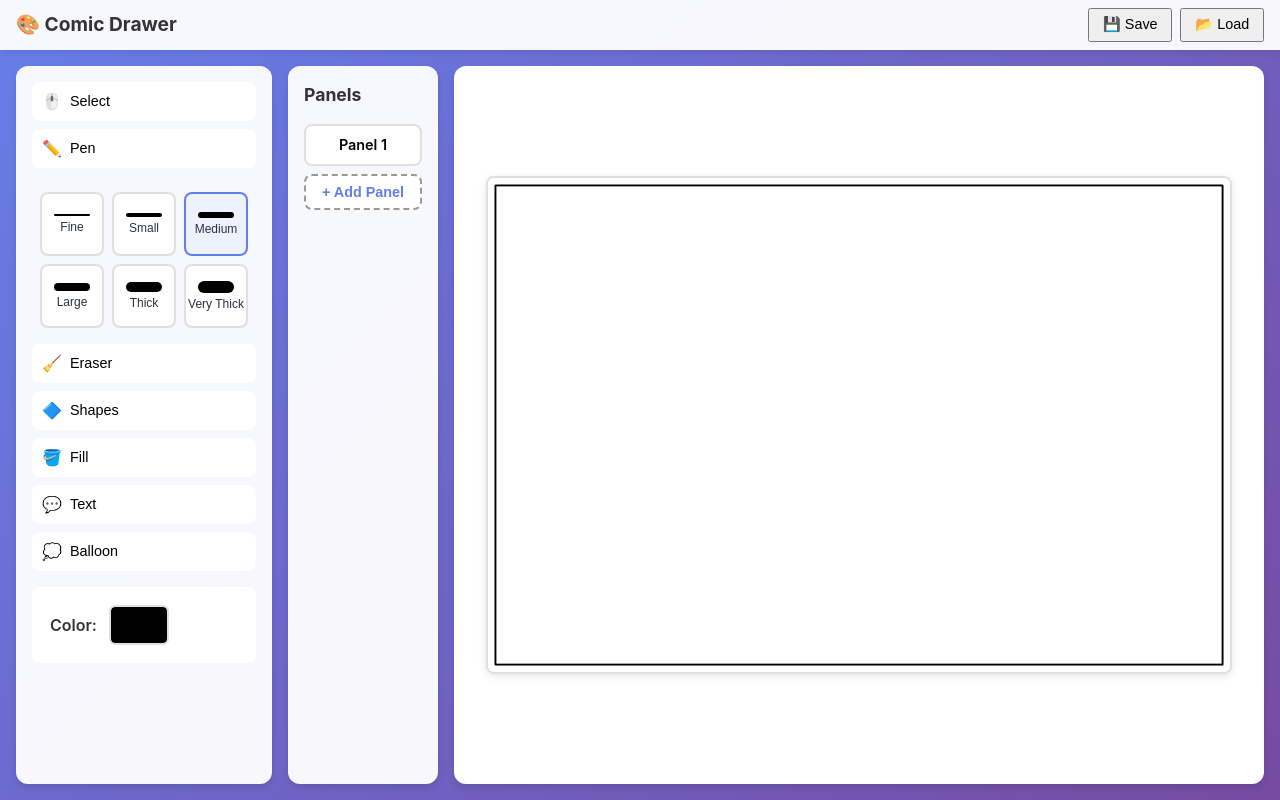
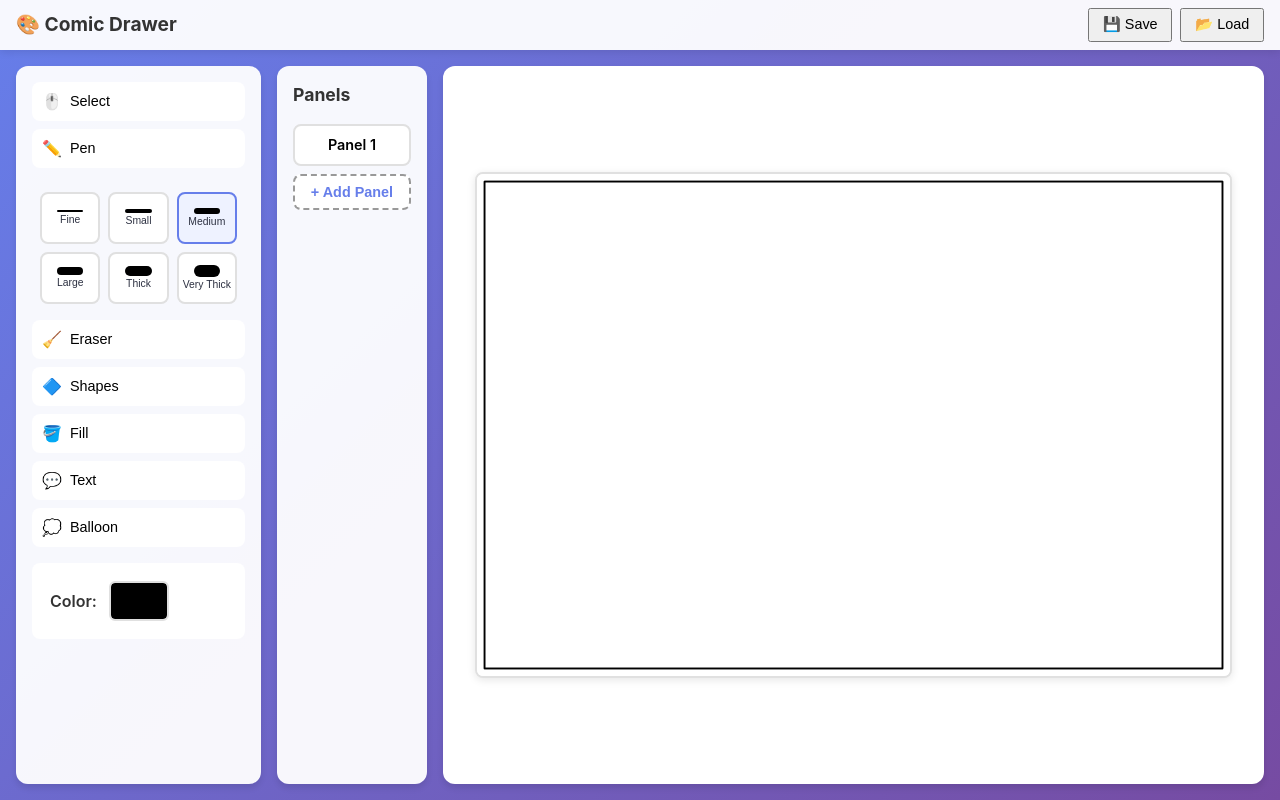
Before and after one commit to pedrinho/comic-drawer, a React (Vite) app: page / in a window 1280 px wide. Both pictures are taken after a click on the button "Pen". Built offline with nearby package versions, Linux system fonts and the light colour scheme.

Commit message:
fix: keep pen picker within toolbar

```diff
--- a/src/components/PenPicker.css
+++ b/src/components/PenPicker.css
@@ -1,13 +1,15 @@
 .pen-picker-inline {
   display: grid;
-  grid-template-columns: repeat(3, 1fr);
+  grid-template-columns: repeat(3, minmax(0, 1fr));
   gap: 0.5rem;
   padding: 0.5rem;
   margin-top: 0.5rem;
+  width: 100%;
+  box-sizing: border-box;
+  align-self: stretch;
 }
 
 .pen-btn-inline {
-  aspect-ratio: 1;
   border: 2px solid #e0e0e0;
   border-radius: 8px;
   background: white;
@@ -17,8 +19,10 @@
   flex-direction: column;
   align-items: center;
   justify-content: center;
-  gap: 0.25rem;
-  padding: 0.5rem 0;
+  gap: 0.2rem;
+  padding: 0.35rem 0.25rem;
+  min-width: 0;
+  height: 3.25rem;
 }
 
 .pen-btn-inline:hover {
@@ -33,12 +37,15 @@
 }
 
 .pen-preview {
-  width: 60%;
+  width: 54%;
   border-radius: 999px;
   background: linear-gradient(90deg, #000, #000);
 }
 
 .pen-label {
-  font-size: 0.75rem;
+  font-size: 0.65rem;
   color: #2d3142;
+  text-align: center;
+  line-height: 1;
+  white-space: normal;
 }
```
